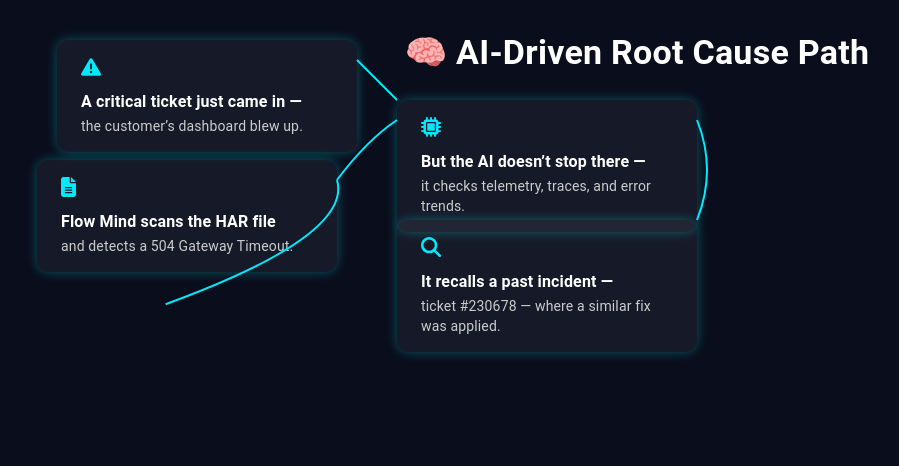
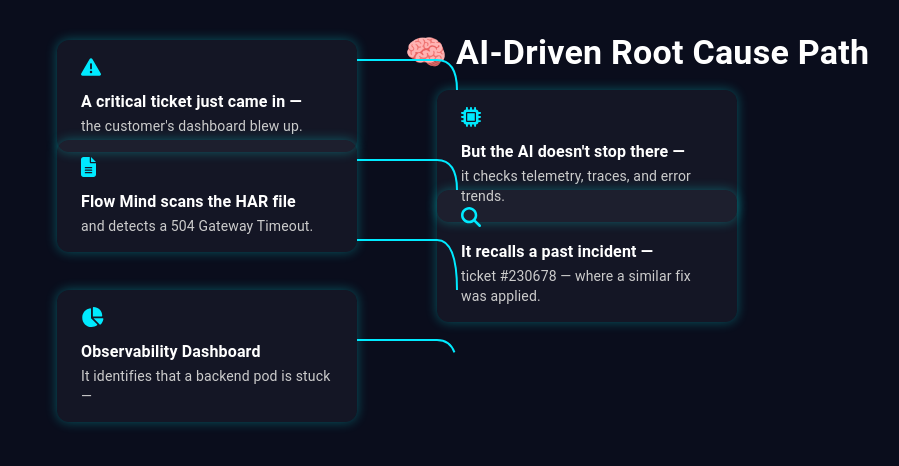
Before and after one commit to sam890306/flowmind-reasoning-path, a React (Vite) app: page / in a window 1280 px wide. Shown: the top 466 px of the page, without its empty margins (3-902 px from the left). Built offline with nearby package versions, Linux system fonts and the light colour scheme.

Commit message:
new App.jsx

```diff
--- a/src/App.jsx
+++ b/src/App.jsx
@@ -1,3 +1,4 @@
+// App.jsx
 import { useEffect, useState } from "react";
 import { motion } from "framer-motion";
 import { Box, Typography } from "@mui/material";
@@ -15,42 +16,42 @@
   {
     icon: faExclamationTriangle,
     title: "A critical ticket just came in —",
-    description: "the customer’s dashboard blew up.",
+    description: "the customer's dashboard blew up.",
     position: { top: 40, left: 60 },
   },
   {
     icon: faFileAlt,
     title: "Flow Mind scans the HAR file",
     description: "and detects a 504 Gateway Timeout.",
-    position: { top: 160, left: 40 },
+    position: { top: 140, left: 60 },
   },
   {
     icon: faMicrochip,
-    title: "But the AI doesn’t stop there —",
+    title: "But the AI doesn't stop there —",
     description: "it checks telemetry, traces, and error trends.",
-    position: { top: 100, left: 400 },
+    position: { top: 90, left: 440 },
   },
   {
     icon: faSearch,
     title: "It recalls a past incident —",
     description: "ticket #230678 — where a similar fix was applied.",
-    position: { top: 220, left: 400 },
+    position: { top: 190, left: 440 },
   },
   {
     icon: faChartPie,
     title: "Observability Dashboard",
     description: "It identifies that a backend pod is stuck —",
-    position: { top: 320, left: 40 },
+    position: { top: 290, left: 60 },
   },
   {
     icon: faCheckCircle,
     title: "MTTR reduced",
     description: "What used to take hours — now resolved",
-    position: { top: 420, left: 400 },
+    position: { top: 340, left: 440 },
   },
 ];
 
-export default function FlowMindWizStylePath() {
+export default function App() {
   const [visibleSteps, setVisibleSteps] = useState(0);
 
   useEffect(() => {
@@ -60,7 +61,7 @@
         clearInterval(interval);
         return prev;
       });
-    }, 1000);
+    }, 800);
     return () => clearInterval(interval);
   }, []);
 
@@ -80,14 +81,14 @@
       {steps.slice(0, visibleSteps).map((step, idx) => (
         <motion.div
           key={idx}
-          initial={{ opacity: 0, scale: 0.9 }}
-          animate={{ opacity: 1, scale: 1 }}
-          transition={{ duration: 0.5, delay: idx * 0.3 }}
+          initial={{ opacity: 0, y: -10 }}
+          animate={{ opacity: 1, y: 0 }}
+          transition={{ duration: 0.5, delay: idx * 0.2 }}
           style={{
             position: "absolute",
             top: step.position.top,
             left: step.position.left,
-            background: "rgba(255,255,255,0.05)",
+            background: "rgba(255,255,255,0.04)",
             borderRadius: 12,
             padding: "16px 24px",
             width: 300,
@@ -104,63 +105,55 @@
         </motion.div>
       ))}
 
-      {/* SVG paths (simulating connection lines) */}
-
       <svg
         width="100%"
         height="600"
         style={{ position: "absolute", top: 0, left: 0, zIndex: 0 }}
       >
-        {/* Step 0 ➜ Step 2 */}
+        {visibleSteps > 2 && (
           <motion.path
-          d="M360,60 Q380,80 400,100"
+            d="M360,60 L440,60 Q460,60 460,90"
             stroke="#00eaff"
             strokeWidth="2"
             fill="none"
             initial={{ pathLength: 0 }}
-          animate={{ pathLength: visibleSteps > 2 ? 1 : 0 }}
+            animate={{ pathLength: 1 }}
             transition={{ duration: 1 }}
           />
-        {/* Step 1 ➜ Step 2 */}
+        )}
+        {visibleSteps > 3 && (
           <motion.path
-          d="M340,180 Q370,140 400,120"
+            d="M360,160 L440,160 Q460,160 460,190"
             stroke="#00eaff"
             strokeWidth="2"
             fill="none"
             initial={{ pathLength: 0 }}
-          animate={{ pathLength: visibleSteps > 2 ? 1 : 0 }}
+            animate={{ pathLength: 1 }}
             transition={{ duration: 1 }}
           />
-        {/* Step 2 ➜ Step 3 */}
+        )}
+        {visibleSteps > 4 && (
           <motion.path
-          d="M700,120 Q720,170 700,220"
+            d="M360,240 L440,240 Q460,240 460,290"
             stroke="#00eaff"
             strokeWidth="2"
             fill="none"
             initial={{ pathLength: 0 }}
-          animate={{ pathLength: visibleSteps > 3 ? 1 : 0 }}
+            animate={{ pathLength: 1 }}
             transition={{ duration: 1 }}
           />
-        {/* Step 1 ➜ Step 4 */}
+        )}
+        {visibleSteps > 5 && (
           <motion.path
-          d="M340,180 Q360,250 60,340"
+            d="M360,340 L440,340 Q460,340 460,370"
             stroke="#00eaff"
             strokeWidth="2"
             fill="none"
             initial={{ pathLength: 0 }}
-          animate={{ pathLength: visibleSteps > 4 ? 1 : 0 }}
+            animate={{ pathLength: 1 }}
             transition={{ duration: 1 }}
           />
-        {/* Step 4 ➜ Step 5 */}
-        <motion.path
-          d="M340,340 Q380,400 400,420"
-          stroke="#00eaff"
-          strokeWidth="2"
-          fill="none"
-          initial={{ pathLength: 0 }}
-          animate={{ pathLength: visibleSteps > 5 ? 1 : 0 }}
-          transition={{ duration: 1 }}
-        />
+        )}
       </svg>
     </Box>
   );
```
Lines whose indentation alone changed are shown as unchanged.
